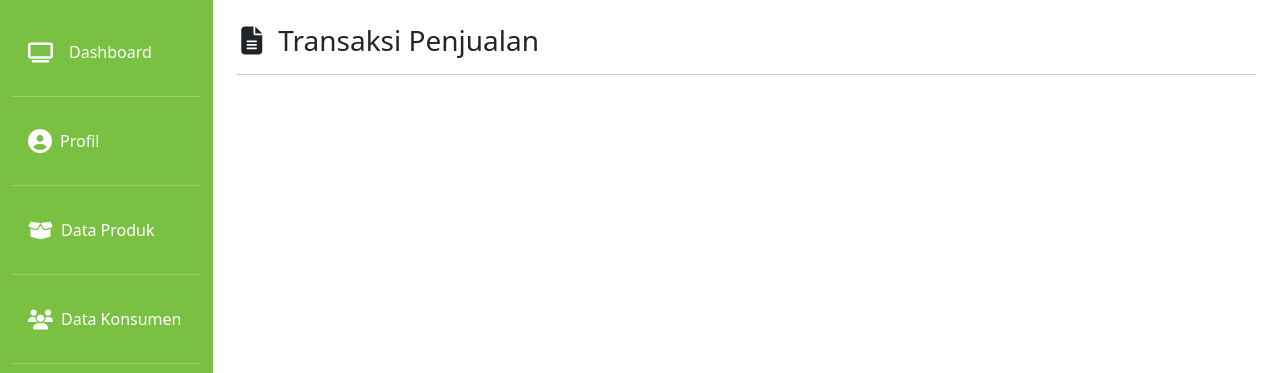
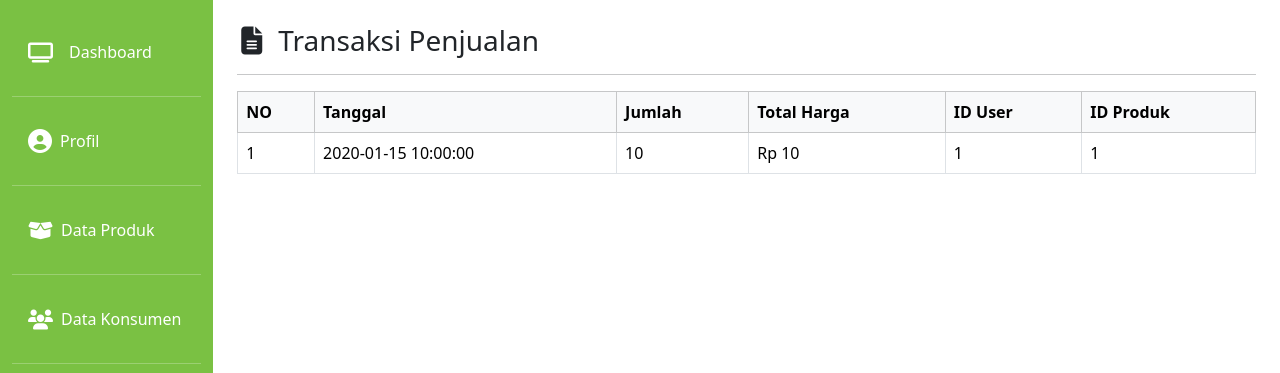
Before and after one commit to haikal-r/HerbaPluss, a PHP site: page /admin/view/transaksi-penjualan.php in a window 1280 px wide. Shown: the part 76-449 px from the top of the page. Run offline with PHP 8.4, Linux system fonts and the light colour scheme; the visitor is signed in with stand-in values (Sample User, id 1); tables that the repository leaves empty or names only in its code hold one stand-in row (values such as "Sample post").

Commit message:
create sales transactions page

```diff
--- a/admin/view/transaksi-penjualan.php
+++ b/admin/view/transaksi-penjualan.php
@@ -25,7 +25,37 @@ require('../../partials/session-admin.php');
                 <h3><i class="fa-solid fa-file-lines  me-3 ms-1"></i>Transaksi Penjualan</h3>
                 <hr>
                 <!-- main content -->
+                <table class="table table-bordered align-top">
+                    <thead class="align-middle table-light">
+                        <tr>
+                            <th scope="col">NO</th>
+                            <th scope="col">Tanggal</th>
+                            <th scope="col">Jumlah</th>
+                            <th scope="col">Total Harga</th>
+                            <th scope="col">ID User</th>
+                            <th scope="col">ID Produk</th>
+                        </tr>
+                    </thead>
+                    <tbody>
+                    <?php
+                    require '../../config/index.php';
 
+                    $query = mysqli_query($conn, "SELECT * FROM transaksi_penjualan");
+                    $no = 1;
+                    while ($data = mysqli_fetch_assoc($query)) {
+                    ?>
+                        <tr>
+                            <td><?php echo $no++; ?></td>
+                            <td><?php echo $data['tanggal'] ?></td>
+                            <td><?php echo $data['jumlah'] ?></td>
+                            <td><?php echo formatRupiah($data['total_harga']) ?></td>
+                            <td><?php echo $data['id_user'] ?></td>
+                            <td><?php echo $data['id_product'] ?></td>
+                        </tr>
+                    </tbody>
+                    <?php
+                    }
+                    ?>
 
 
                 <!-- end content content -->
```
